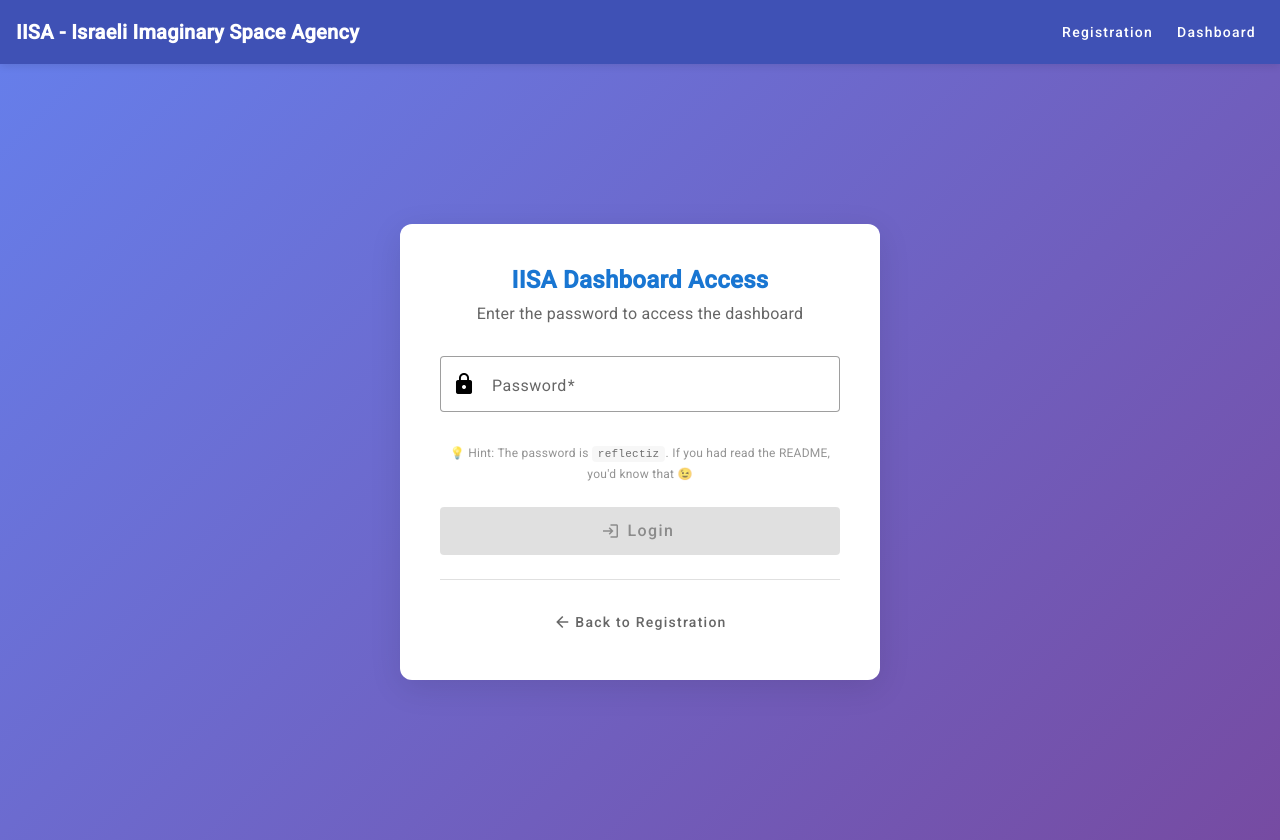
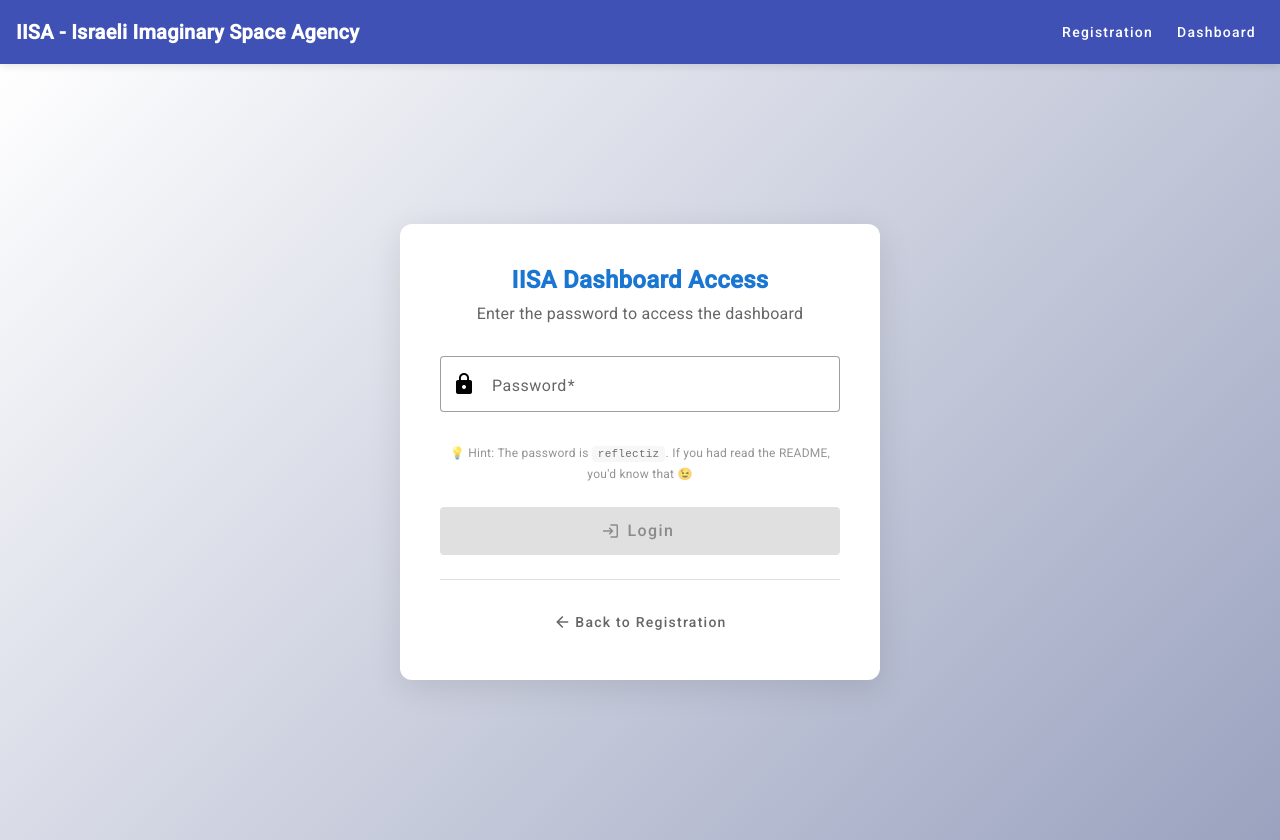
Before and after one commit to dekelIdo/iisa-app, an Angular app: page /login in a window 1280 px wide. Built offline with nearby package versions, Linux system fonts and the light colour scheme.

Commit message:
fix login colors background

```diff
--- a/src/app/login/login.component.scss
+++ b/src/app/login/login.component.scss
@@ -4,7 +4,7 @@
   align-items: center;
   min-height: calc(100vh - 64px);
   padding: 20px;
-  background: linear-gradient(135deg, #667eea 0%, #764ba2 100%);
+  background: linear-gradient(135deg, #ffff 0%, #9aa2bf 100%);
 
   @media (max-width: 768px) {
     padding: 16px;
```
